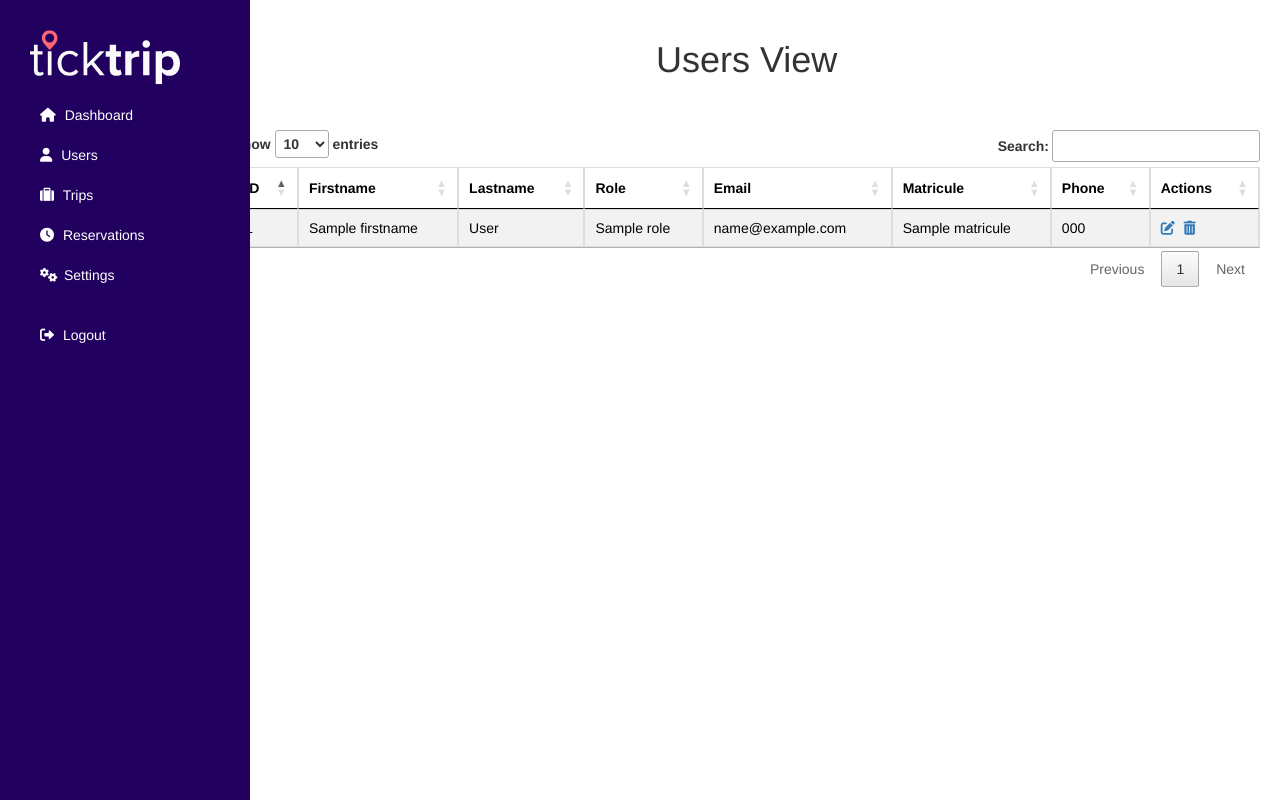
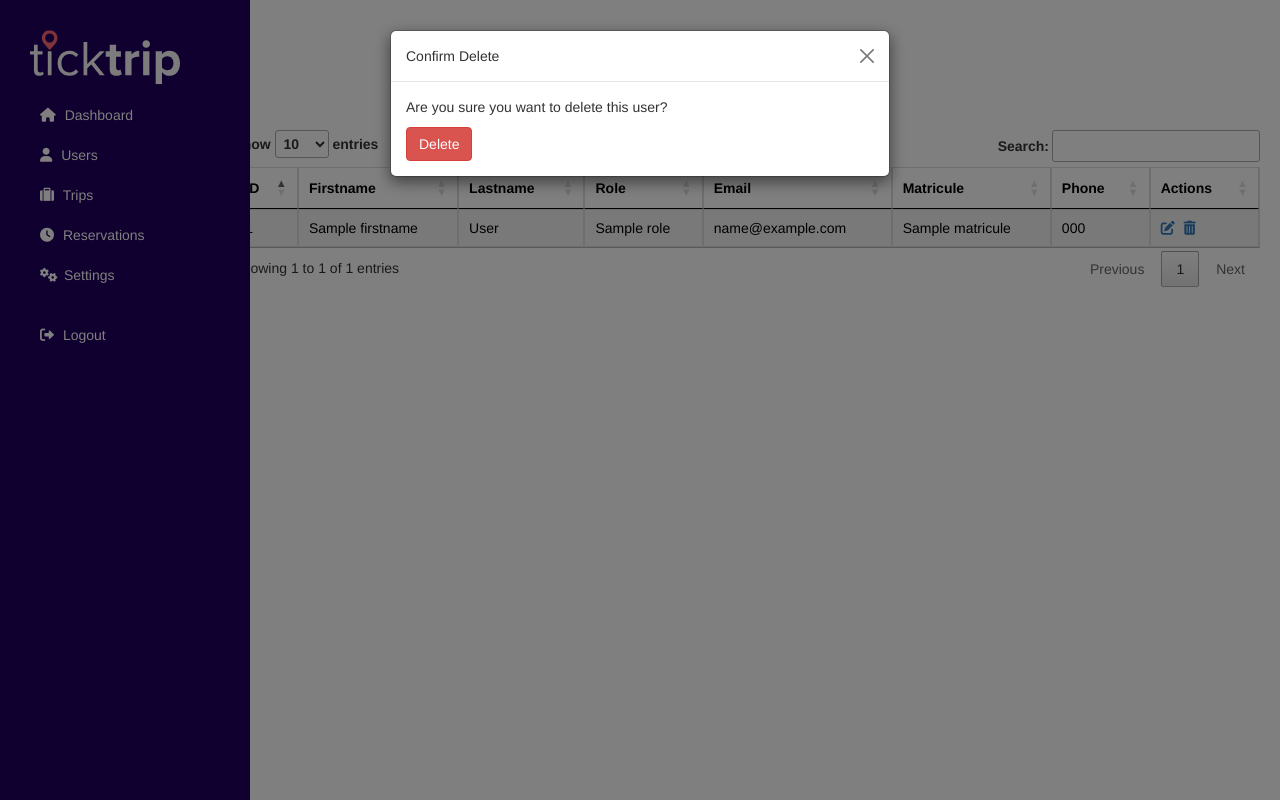
Before and after one commit to sxrah-boop/tickTrip, a Laravel app: template resources/views/admin/dashboard/users.blade.php in a window 1280 px wide, after a click that opens the changed part. Run offline with Laravel 10, Linux system fonts and the light colour scheme; the template is opened without the code that fills it: most values are stand-ins (such as "Sample title", 1, 10 or a date in 2020); some libraries are stand-ins or nearby versions.

Commit message:
fixed some routes, typos, added delete in dashboard

```diff
--- a/resources/views/admin/dashboard/users.blade.php
+++ b/resources/views/admin/dashboard/users.blade.php
@@ -142,6 +142,26 @@
         </table>
     </div>
     </div>
+    <!-- Delete Modal -->
+    <div class="modal fade" id="deleteModal{{ $user->id }}" tabindex="-1" aria-labelledby="deleteModalLabel" aria-hidden="true">
+        <div class="modal-dialog">
+            <div class="modal-content">
+                <div class="modal-header">
+                    <h5 class="modal-title" id="deleteModalLabel">Confirm Delete</h5>
+                    <button type="button" class="btn-close" data-bs-dismiss="modal" aria-label="Close"></button>
+                </div>
+                <div class="modal-body">
+                    <p>Are you sure you want to delete this user?</p>
+                    <form action="{{ route('dashboard.users.delete', ['userId' => $user->id]) }}" method="post">
+                        @csrf
+                        @method('delete')
+                        <button type="submit" class="btn btn-danger">Delete</button>
+                    </form>
+                </div>
+            </div>
+        </div>
+    </div>
+
 </body>
 
 
@@ -151,7 +171,7 @@
         var dataTable = $('#dtUsers').DataTable({
             "paging": true,
             "ordering": true,
-            "info": false,
+            "info": true,
             "searching": true // Enable searching
         });
 
--- a/resources/views/home.blade.php
+++ b/resources/views/home.blade.php
@@ -11,7 +11,7 @@
         </div>
         <!-- search bar-->
         <div class="mt-4 bg-light " style="margin-bottom: 4rem;">
-            <form class="row g-3 bg-light pb-4 rounded-2 px-3" method="POST" action="{{ route('search-trips') }}">
+            <form class="row g-3 bg-light pb-4 rounded-2 px-3" method="POST" action="{{ route('search-trip') }}">
                 <div class="col-md-3">
                     <label for="inputLocation" class="form-label">From</label>
                     <div class="input-group">
--- a/routes/web.php
+++ b/routes/web.php
@@ -1,57 +1,78 @@
 <?php
 
 use Illuminate\Support\Facades\Route;
-use  App\Http\Controllers\customAuth;
-use  App\Http\Controllers\ProfileController;
-use  App\Http\Controllers\TripsController;
+use App\Http\Controllers\ProfileController;
+use App\Http\Controllers\TripsController;
 use App\Http\Controllers\ReservationController;
+use App\Http\Controllers\DashboardController;
+use App\Http\Controllers\UsersTableController;
+use App\Http\Controllers\customAuth;
+
 /*
 |--------------------------------------------------------------------------
 | Web Routes
 |--------------------------------------------------------------------------
 |
-| Here is where you can register web routes for your application. These
-| routes are loaded by the RouteServiceProvider and all of them will
-| be assigned to the "web" middleware group. Make something great!
+| Register web routes for the application. These routes are loaded by
+| the RouteServiceProvider and assigned to the "web" middleware group.
 |
 */
 
+// Welcome Page
 Route::get('/', function () {
     return view('welcome');
 });
 
+// Authentication Routes
 Route::get('/login', [customAuth::class, 'login'])->name('login'); // Show login form
 Route::post('/login-user', [customAuth::class, 'loginUser'])->name('login-user'); // Process login
 
-Route::get('/registration', [customAuth::class, 'register'])->name('registration'); //Show registration form
+Route::get('/registration', [customAuth::class, 'register'])->name('registration'); // Show registration form
 Route::post('/register-user', [customAuth::class, 'registerUser'])->name('register-user');
 
-// the protected routes using auth
+// logout
+Route::get('/logout', [customAuth::class, 'logout'])->name('logout');
+
+// Home Page
+Route::get('/home', [customAuth::class, 'homePage'])->name('home');
+
+// Protected Routes using auth middleware
 Route::group(['middleware' => ['auth']], function () {
+    // Trips Routes
     Route::get('/create-trip', [TripsController::class, 'create']);
     Route::post('/store-trip', [TripsController::class, 'store'])->name('store-trip');
     Route::get('/home', [customAuth::class, 'homePage'])->name('home');
 });
 
+// Trips Routes (outside auth middleware)
 Route::get('/create-trip', [TripsController::class, 'create'])->name('create-trip');
 Route::post('/store-trip', [TripsController::class, 'store'])->name('store-trip');
-
 Route::get('/edit-trip/{id}', [TripsController::class, 'edit'])->name('edit-trip');
 Route::put('/update-trip/{id}', [TripsController::class, 'update'])->name('update-trip');
+Route::post('/find-closest-trips', [TripsController::class, 'findClosestTrips'])->name('find-closest-trips');
+Route::get('/search-trip', [TripsController::class, 'search'])->name('search-trip');
 
-Route::post('/find-closest-trips', [TripsController::class, 'findClosestTrips'])->name('find-closest-trips');
+// Dashboard Routes - only admin
+Route::middleware(['auth', 'admin'])->group(function () {
+    Route::get('/dashboard', [DashboardController::class, 'index'])->name('dashboard');
+    Route::get('/dashboard/trips', [TripsController::class, 'index'])->name('dashboard.trips');
+    Route::get('/dashboard/reservations', [TripsController::class, 'index'])->name('dashboard.reservations');
+    Route::get('/dashboard/users', [UsersTableController::class, 'index'])->name('dashboard.users');
+    Route::delete('/dashboard/users/{userId}/delete', [UsersTableController::class, 'deleteUser'])->name('dashboard.users.delete');
+});
+
+// User Profile Route
+Route::get('/profile', [ProfileController::class, 'showProfile'])->name('profile.showProfile');
+
+// Root URL Redirect to Home
+Route::redirect('/', '/home');
+
+// Reservation Routes
+Route::post('/reserver/{tripId}', [ReservationController::class, 'reserver'])->middleware('auth')->name('reserver');
 
 
-Route::get('/search-trip', [TripsController::class, 'search'])->name('search-trip');
 
-Route::get('/home', [customAuth::class, 'homePage'])->name('home');
 
-// Display the user's profile
-Route::get('/profile', [ProfileController::class, 'showProfile'])->name('profile.showProfile');
 
-// Redirect the root URL to the '/home' route
+// Root URL Redirect to Home
 Route::redirect('/', '/home');
-
-//reservation
-
-Route::post('/reserver/{tripId}', [ReservationController::class, 'reserver'])->middleware('auth')->name('reserver');
```
Also changed, not shown: app/Http/Controllers/UsersTableController.php (+14 -0 lines), app/Http/Middleware/AdminMiddleware.php (+4 -5 lines).
